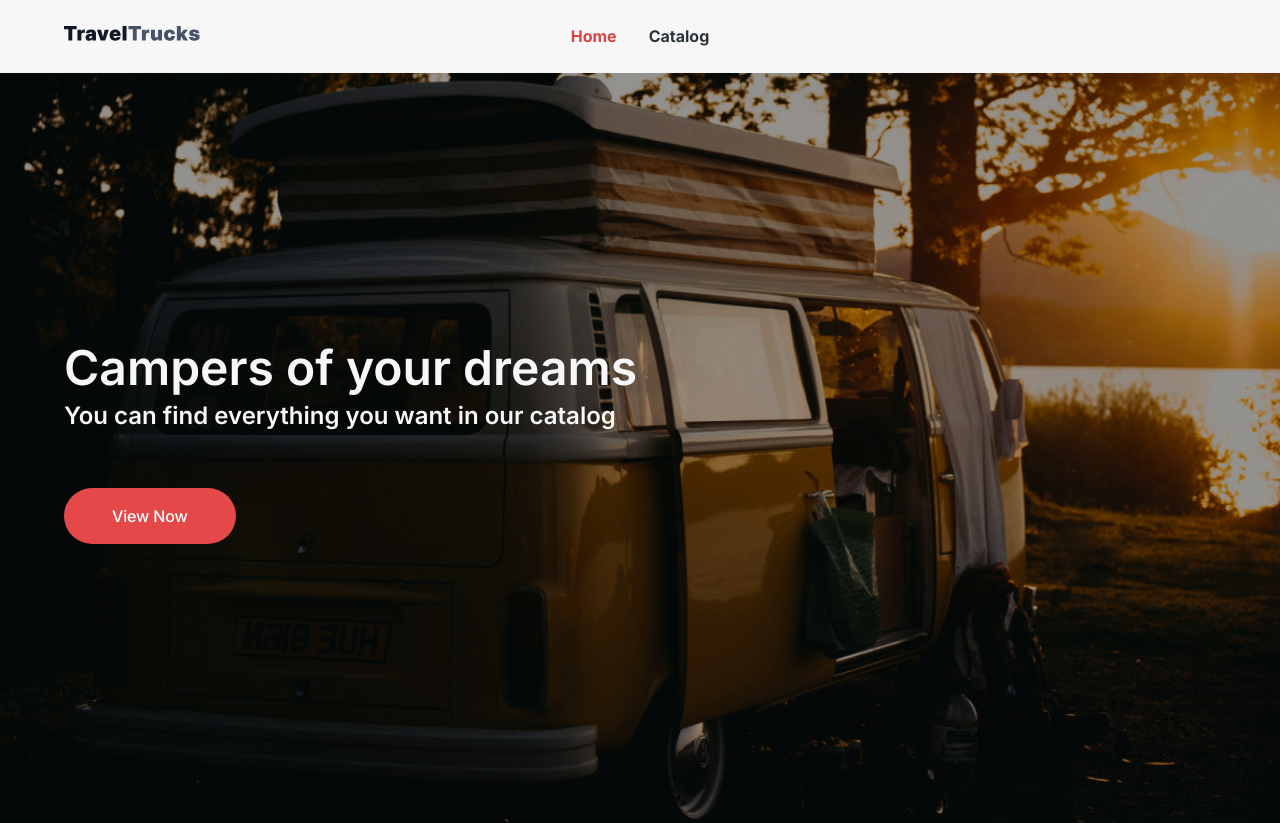
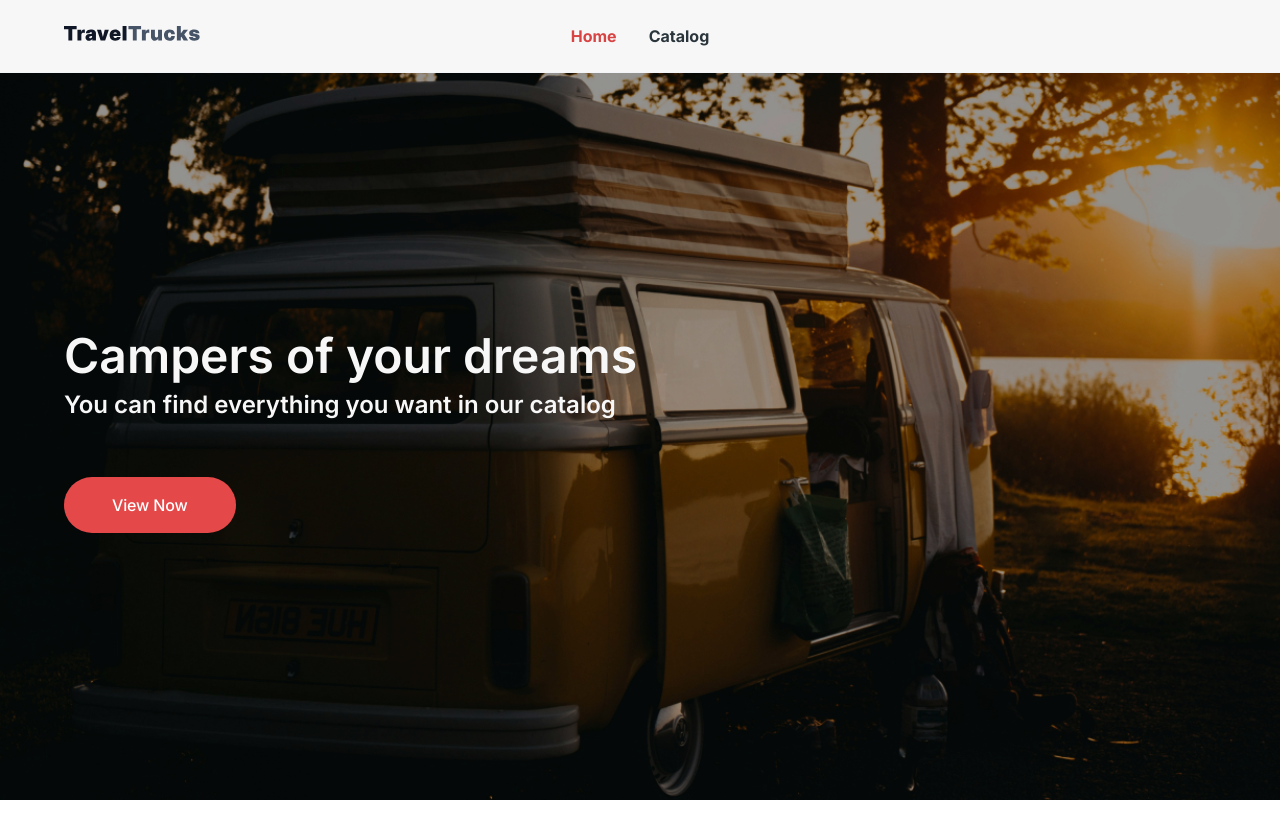
Before and after one commit to preart81/TravelTrucks, a React (Vite) app: page / in a window 1280 px wide. After the commit the page ends 800 px from the top, so only its background shows below. Built offline with nearby package versions, Linux system fonts and the light colour scheme.

Commit message:
fix home style

```diff
--- a/src/pages/CatalogPage/CatalogPage.jsx
+++ b/src/pages/CatalogPage/CatalogPage.jsx
@@ -17,7 +17,7 @@ const styles = {
 export default function CatalogPage() {
   return (
     <>
-      <DocumentTitle>TravelTrucks:Cataog</DocumentTitle>
+      <DocumentTitle>TravelTrucks: Cataog</DocumentTitle>
 
       <div style={styles.container}>
         <h1 style={styles.title}>TravelTrucks Catalog</h1>
--- a/src/pages/HomePage/HomePage.jsx
+++ b/src/pages/HomePage/HomePage.jsx
@@ -5,7 +5,7 @@ import css from './HomePage.module.css';
 export default function HomePage() {
   return (
     <>
-      <DocumentTitle>TravelTrucks:Home</DocumentTitle>
+      <DocumentTitle>TravelTrucks: Home</DocumentTitle>
 
       <div className={css.container}>
         <h1 className={css.title}>Campers of your dreams</h1>
--- a/src/pages/HomePage/HomePage.module.css
+++ b/src/pages/HomePage/HomePage.module.css
@@ -4,7 +4,7 @@
   flex-direction: column;
   justify-content: center;
   align-items: start;
-  min-height: calc(100vh - 50px);
+  height: calc(100vh - 73px);
   padding: 0 64px;
   background: url('/Picture.jpg'), rgba(0, 0, 0, 0.2);
   background-size: cover;
```
